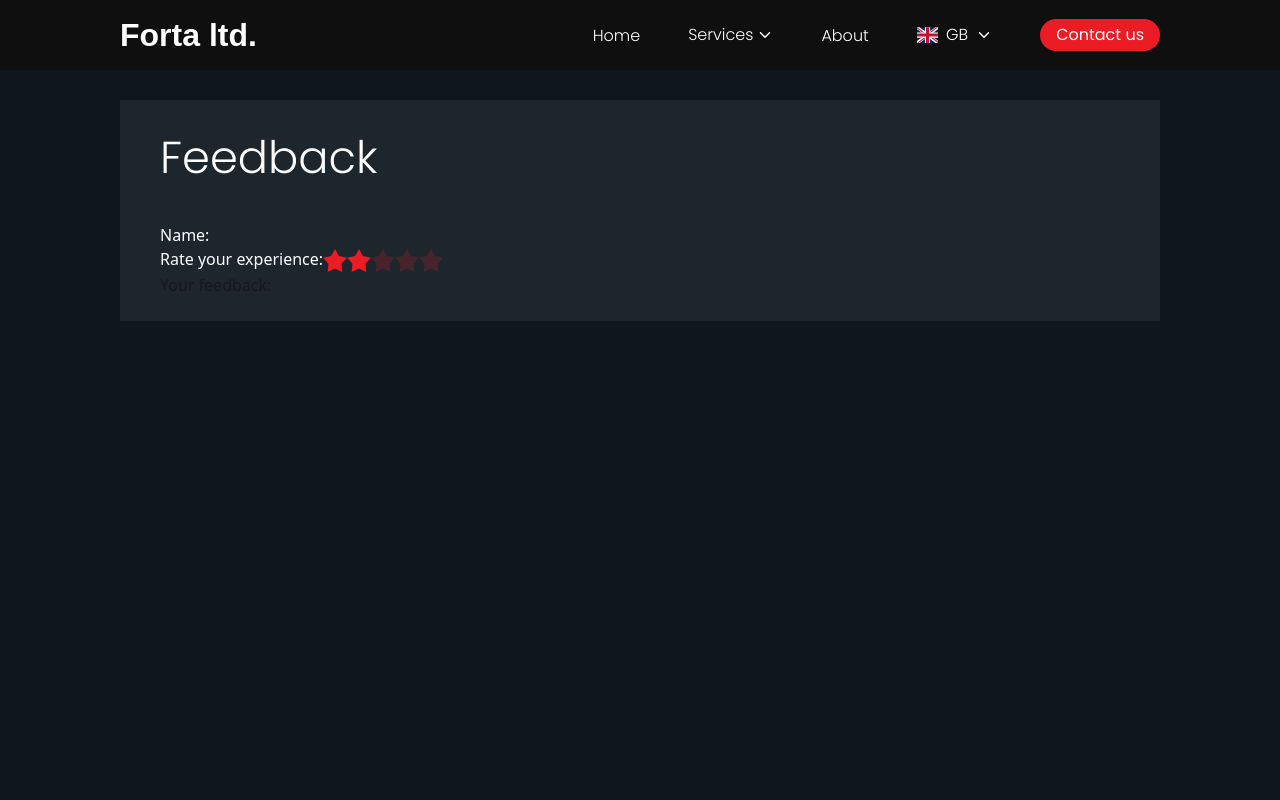
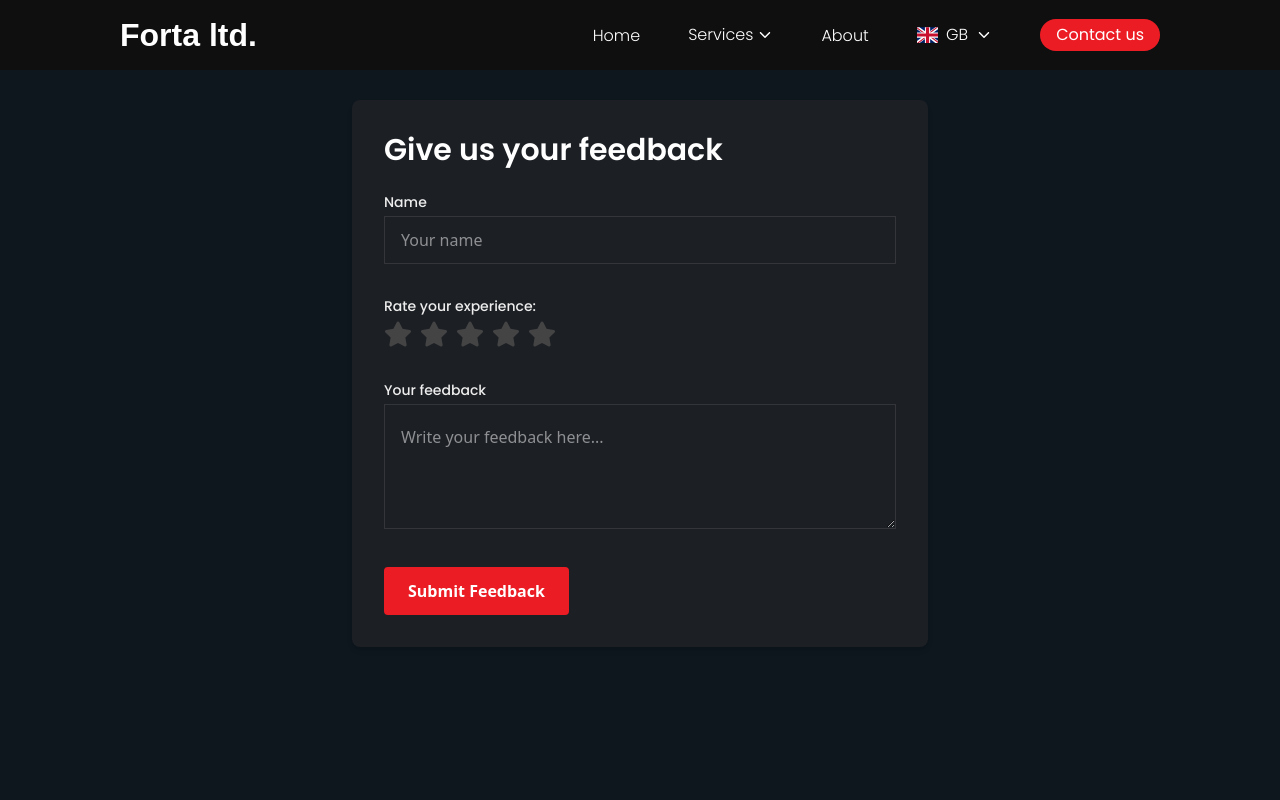
Before and after one commit to LouisJagueneau/Forta_Website, a React (Vite) app in the folder forta_website/: page /feedback in a window 1280 px wide. Shown: the top 800 px of the page. Built offline with nearby package versions, Linux system fonts and the light colour scheme; a web font is replaced by a local one.

Commit message:
Feedback form added

```diff
--- a/forta_website/src/pages/feedback.jsx
+++ b/forta_website/src/pages/feedback.jsx
@@ -1,29 +1,54 @@
+import { useState } from "react";
+import { FaStar } from "react-icons/fa";
+
 function Feedback() {
+
+    const [rating, setRating] = useState(0)
+    const [ hover, setHover] = useState(0)
+
     return (
         <div className="bg-[#0e171e] pb-20">
             <div className="z-10 flex pt-[100px] min-h-screen">
                 <div className="container mx-auto lg:mx-0 px-10 md:px-14 lg:px-22 xl:px-30 2xl:px-50 ">
-                    <div className="bg-[#1d262d] px-10 py-6">
-                        <h2 className="text-white font-light font-poppins text-[2.0rem] lg:text-[2.4rem] xl:text-[2.8rem] mb-8">Feedback</h2>
-                        <form action="/react/feedback.php" method="POST">
-                            <div>
-                                <label className="text-white">Name:</label>
-                                <input type="text"></input>
+                    <div className="max-w-xl mx-auto bg-[#1c1f24] p-8 rounded-lg shadow-md text-white">
+                        <h2 className="text-white font-poppins mb-6 text-3xl font-semibold">Give us your feedback</h2>
+                        <form action="/react/feedback.php" method="POST" className="space-y-8 placeholder-[#a9a9ab]">
+                            <div className="">
+                                <label className="block text-[#ededed] font-poppins text-sm font-medium mb-1">Name</label>
+                                <input type="text" name="name" placeholder="Your name" className="w-full px-4 py-5  h-[48px] border border-white/10 focus:border-[#ec1c24]"></input>
                             </div>
                             <div>
-                                <label className="text-white">Rate your experience:</label>
-                                <div className="rating">
-                                    <input type="radio" name="rating-4" className="mask mask-star-2 bg-[#ec1c24]" aria-label="1 star" />
-                                    <input type="radio" name="rating-4" className="mask mask-star-2 bg-[#ec1c24]" aria-label="2 star" defaultChecked />
-                                    <input type="radio" name="rating-4" className="mask mask-star-2 bg-[#ec1c24]" aria-label="3 star" />
-                                    <input type="radio" name="rating-4" className="mask mask-star-2 bg-[#ec1c24]" aria-label="4 star" />
-                                    <input type="radio" name="rating-4" className="mask mask-star-2 bg-[#ec1c24]" aria-label="5 star" />
+                                <label className="block text-[#ededed] font-poppins text-sm font-medium mb-1">Rate your experience:</label>
+                                <div className="flex items-center gap-2">
+                                    {[1, 2, 3, 4, 5].map((star) => (
+                                        <button
+                                            key={star}
+                                            type="button"
+                                            onClick={() => setRating(star)}
+                                            onMouseEnter={() => setHover(star)}
+                                            onMouseLeave={() => setHover(0)}
+                                        >
+                                            <FaStar
+                                                size={28}
+                                                className={`cursor-pointer transition-colors ${star <= (hover || rating) ? "text-[#ec1c24]" : "text-[#444]"
+                                                    }`}
+                                            />
+                                        </button>
+                                    ))}
+                                    <input type="hidden" name="rating" value={rating} />
                                 </div>
                             </div>
-                             <div>
-                                <label>Your feedback:</label>
-                                <input type="text"></input>
+                            <div className="">
+                                <label className="block text-[#ededed] font-poppins text-sm font-medium mb-1">Your feedback</label>
+                                <textarea type="text" name="message" placeholder="Write your feedback here..." className="w-full px-4 py-5  min-h-[125px] border border-white/10 focus:border-[#ec1c24]"></textarea>
                             </div>
+
+                            <button
+                                type="submit"
+                                className="bg-[#ec1c24] hover:bg-[#c91920] transition px-6 py-3 rounded text-white font-semibold"
+                            >
+                                Submit Feedback
+                            </button>
                         </form>
                     </div>
                 </div>
```
